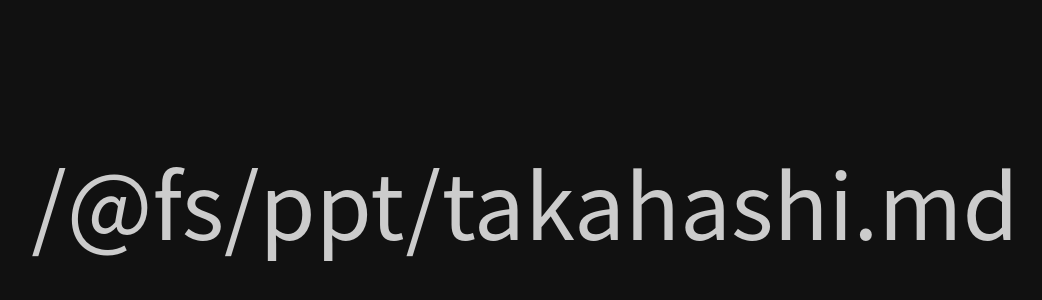
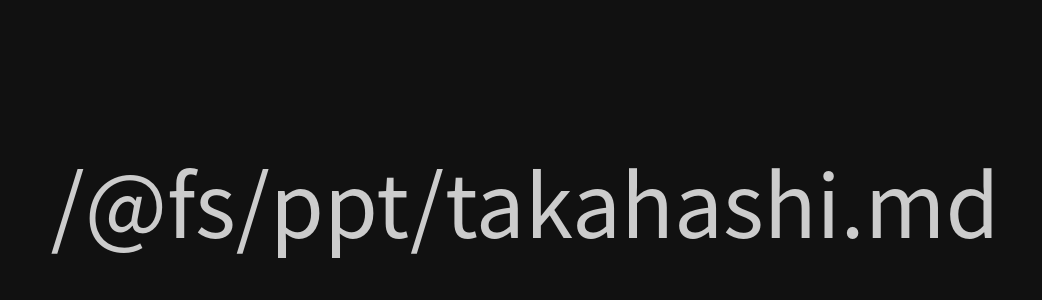
Before and after one commit to Deturium/PPT, a Vue app: page /#0 in a window 1280 px wide. Shown: the part 186-486 px from the top of the page, without its empty margins (115-1157 px from the left). Built offline with nearby package versions, Linux system fonts and the light colour scheme.

Commit message:
sync hash

```diff
--- a/ppt/takahashi.md
+++ b/ppt/takahashi.md
@@ -17,3 +17,12 @@ takahashi
 有了金坷垃
 
 吸收两米以下氮磷钾
+
+
+------------
+
+
+[真实 RAP 主](#3)
+
+- 人生在世不称意
+- 不如自挂东南枝
--- a/src/PPT.vue
+++ b/src/PPT.vue
@@ -23,9 +23,11 @@ export default {
   methods: {
     nextSlide() {
       this.slideIndex += 1;
+      window.location.hash = this.slideIndex
     },
     prevSlide() {
       this.slideIndex -= 1;
+      window.location.hash = this.slideIndex
     },
     _keydownCallback(e) {
       const keyCode = e.keyCode;
@@ -43,6 +45,12 @@ export default {
     }
   },
   mounted() {
+    let hashIndex = parseInt(window.location.hash.slice(1), 10)
+    if (isNaN(hashIndex) || hashIndex < 0 || hashIndex > window.__PPT__.length - 1) {
+      hashIndex = 0
+    }
+
+    window.location.hash = this.slideIndex = hashIndex
     window.addEventListener("keydown", this._keydownCallback);
   },
   destroyed() {
--- a/src/Slide.vue
+++ b/src/Slide.vue
@@ -17,7 +17,7 @@ function scaleFont(slideDom) {
       })
 
     const scale = Math.min(innerHeight / slideDom.clientHeight, innerWidth / slideDom.clientWidth)
-    slideDom.style.transform = `scale(${scale * 0.77}) `
+    slideDom.style.transform = `scale(${scale * 0.74}) `
 }
 
 export default {
@@ -25,19 +25,43 @@ export default {
   props: [
     'content',
   ],
+  methods: {
+    scaleFont() {
+      scaleFont(this.$refs.slideDom)
+    }
+  },
   mounted() {
-    scaleFont(this.$refs.slideDom)
+    this.scaleFont()
+    window.addEventListener('resize', this.scaleFont)
   },
+  destroyed() {
+    window.removeEventListener('resize', this.scaleFont)
+  }
 };
 </script>
 
 <style lang="stylus">
   .slide
     font-size 16px
-    white-space pre-wrap
     text-align center
 
-    >p
+    >*
       margin 0
       width fit-content
+
+    p, div
+      white-space pre-wrap
+      text-align center
+
+    ol, ul
+      padding-left: .7em;
+      margin: 0.4em 0;
+
+    a
+      color: #3f51b5;
+      text-decoration: none;
+
+    a:hover
+      text-decoration: underline;
+
 </style>
--- a/src/bus.js
+++ b/src/bus.js
@@ -1,5 +1,4 @@
 import Vue from 'vue'
-import ppt from '../ppt/takahashi.md'
 
 export default new Vue({
   data: {
@@ -8,4 +7,5 @@ export default new Vue({
   }
 })
 
+import ppt from '../ppt/takahashi.md'
 window.__PPT__ = ppt.split('<hr>').map(t => t.trim())
```
Also changed, not shown: 1 other file (tests, documents, lock files or other folders).
